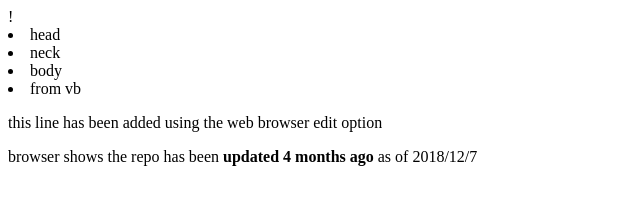
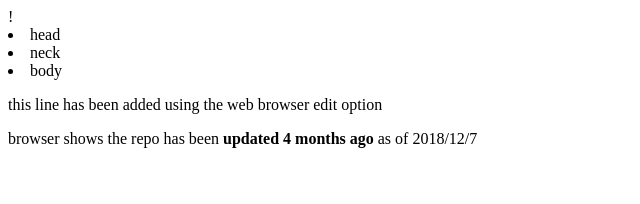
Before and after one commit to bimarshpant/Boot-Strap, a plain HTML site: page Project/index.html in a window 1280 px wide. Shown: the whole page, without its empty margins (0-640 px from the left). Drawn offline with Linux system fonts and the light colour scheme.

Commit message:
update 02
2018/12/07
deleted line no 7

```diff
--- a/Project/index.html
+++ b/Project/index.html
@@ -6,7 +6,7 @@
   <li>head</li>
   <li>neck</li>
   <li>body</li>
-  <li> from vb </li>
+
   <p> this line has been added using the web browser edit option </p>
   <p> browser shows the repo has been <b>updated 4 months ago </b> as of 2018/12/7</p>
 </body>
```
